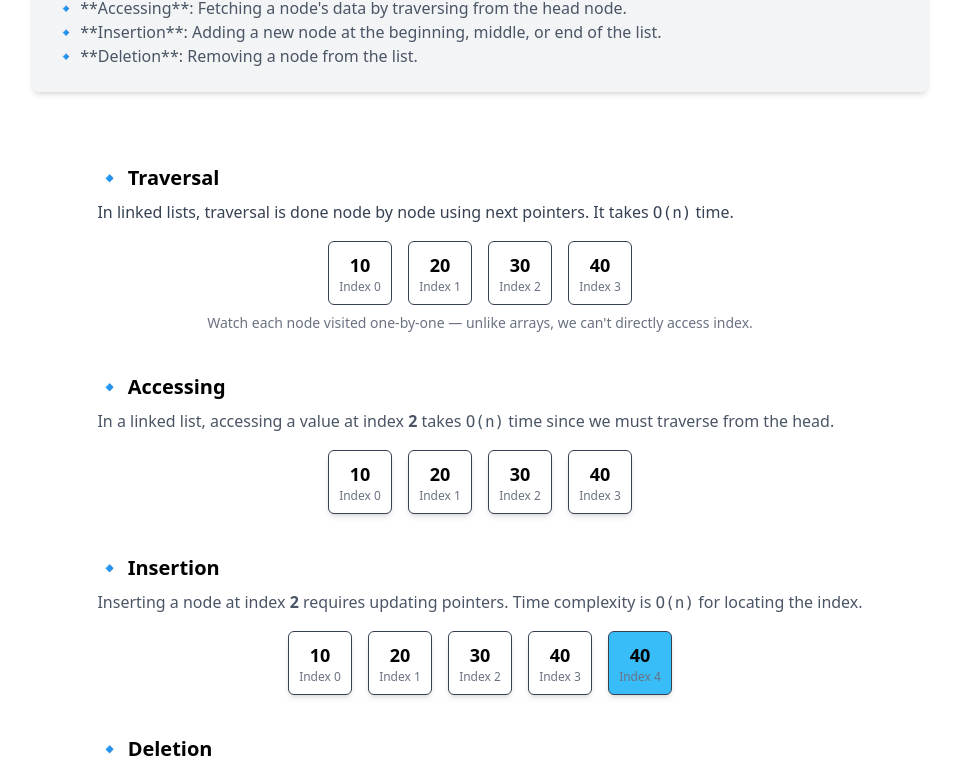
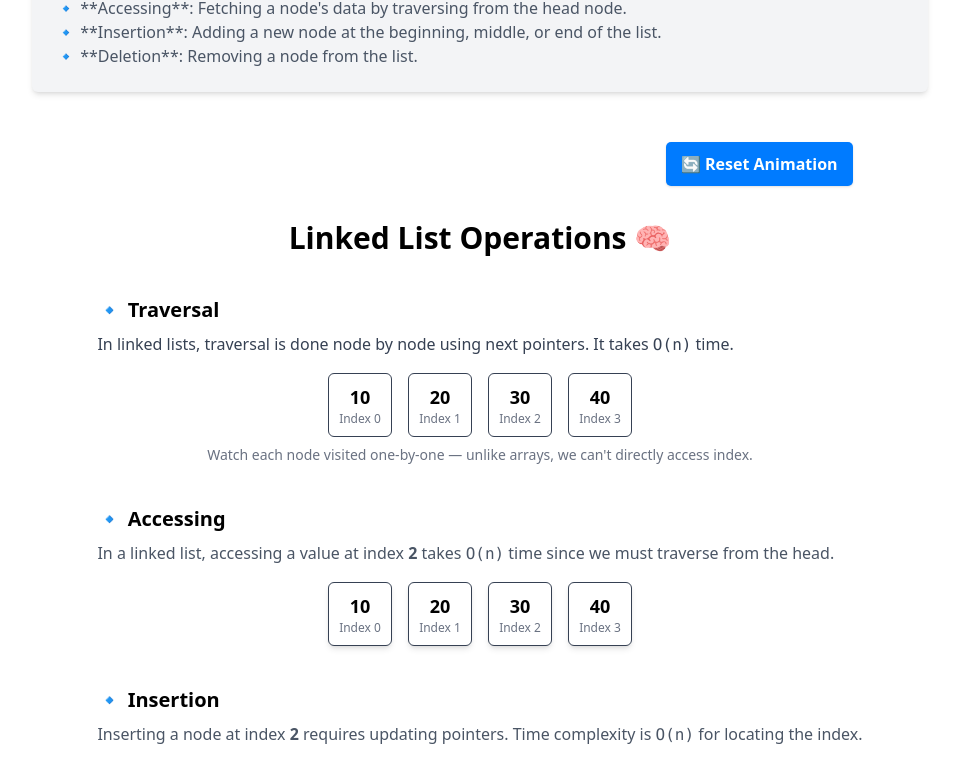
Before and after one commit to MeetMavani/DSAV, a React (Vite) app: page /LinkedList in a window 1280 px wide. Shown: the part 1660-2421 px from the top of the page, without its empty margins (160-1119 px from the left). Built offline with nearby package versions, Linux system fonts and the light colour scheme.

Commit message:
Added reset buttons to the visualizations

```diff
--- a/src/components/AlgorithmVisualizer/Sorting/SortingVisualizer.jsx
+++ b/src/components/AlgorithmVisualizer/Sorting/SortingVisualizer.jsx
@@ -1,4 +1,4 @@
-import { useState, useEffect } from "react";
+import { useState, useEffect, useRef } from "react";
 import "./SortingVisualizer.css";
 import PropTypes from 'prop-types';
 
@@ -6,7 +6,10 @@ const SortingVisualizer = ({ title, algorithmFn }) => {
   const [array, setArray] = useState([]);
   const [speed, setSpeed] = useState(500);
   const [manualInput, setManualInput] = useState("");
+  const [isSorting, setIsSorting] = useState(false);
+  const timeouts = useRef([]);  // To track the timeouts for cleanup
 
+  // Generate random array, sorted array, and reversed array
   const generateArray = () => {
     const newArr = Array.from({ length: 20 }, () => Math.floor(Math.random() * 100) + 1);
     setArray(newArr);
@@ -34,23 +37,33 @@ const SortingVisualizer = ({ title, algorithmFn }) => {
 
   useEffect(() => {
     generateArray();
+    return () => {
+      // Clean up timeouts when component unmounts
+      timeouts.current.forEach(clearTimeout);
+      timeouts.current = [];
+    };
   }, []);
 
   const handleSort = () => {
+    if (isSorting) return; // Prevent sorting if it's already sorting
+
+    setIsSorting(true); // Mark as sorting
     const animations = algorithmFn(array);
 
     animations.forEach((step, i) => {
-      setTimeout(() => {
+      const timeoutId = setTimeout(() => {
         setArray([...step.array]);
 
         const boxes = document.getElementsByClassName("array-box");
         const bars = document.getElementsByClassName("array-bar");
 
+        // Remove any previous highlights
         for (let j = 0; j < boxes.length; j++) {
           boxes[j].classList.remove("comparing", "swapping", "sorted");
           bars[j].classList.remove("comparing", "swapping", "sorted");
         }
 
+        // Add new highlights based on animation step type
         if (step.type === "compare") {
           boxes[step.indices[0]].classList.add("comparing");
           boxes[step.indices[1]].classList.add("comparing");
@@ -63,14 +76,33 @@ const SortingVisualizer = ({ title, algorithmFn }) => {
           bars[step.indices[1]].classList.add("swapping");
         }
 
+        // Mark elements as sorted once the last animation step completes
         if (i === animations.length - 1) {
           for (let k = 0; k < boxes.length; k++) {
             boxes[k].classList.add("sorted");
             bars[k].classList.add("sorted");
           }
+          setIsSorting(false); // Sorting is complete
         }
       }, i * speed);
+
+      timeouts.current.push(timeoutId); // Store the timeout id for cleanup
     });
+  };
+
+  // Reset the array and clear any ongoing animations
+  const handleReset = () => {
+    // Clear all timeouts and reset animations
+    timeouts.current.forEach(clearTimeout);
+    timeouts.current = [];
+    const boxes = document.getElementsByClassName("array-box");
+    const bars = document.getElementsByClassName("array-bar");
+    for (let j = 0; j < boxes.length; j++) {
+      boxes[j].classList.remove("comparing", "swapping", "sorted");
+      bars[j].classList.remove("comparing", "swapping", "sorted");
+    }
+    generateArray(); // Reset array to random values
+    setIsSorting(false); // Reset sorting state
   };
 
   return (
@@ -102,7 +134,8 @@ const SortingVisualizer = ({ title, algorithmFn }) => {
           {speed}ms
         </label>
 
-        <button onClick={handleSort}>{title} Sort</button>
+        <button onClick={handleSort}>Start {title} Sort</button>
+        <button onClick={handleReset}>Reset</button> {/* Reset button */}
       </div>
 
       <div className="array-container">
--- a/src/pages/DataStructures/ArrayVisualizations/ArrayVisualization.jsx
+++ b/src/pages/DataStructures/ArrayVisualizations/ArrayVisualization.jsx
@@ -18,7 +18,35 @@ const ArrayVisualization = () => {
   const insertValue = 25;
   const deleteIndex = 2;
 
-  useEffect(() => {
+  const timelineRef = useRef(null);
+
+  const resetAnimation = () => {
+    // Kill the previous timeline
+    if (timelineRef.current) {
+      timelineRef.current.kill();
+    }
+
+    // Reset styles of all elements before starting new animation
+    const resetElements = (ref) => {
+      const elements = ref.current.children;
+      Array.from(elements).forEach((el) => {
+        el.style.backgroundColor = "#fff"; // Reset background color
+        el.style.color = "#000"; // Reset text color
+        el.style.opacity = "1"; // Reset opacity
+        el.style.scale = "1"; // Reset scale
+        el.style.boxShadow = ""; // Remove box shadow
+      });
+    };
+
+    // Reset the boxes in all sections
+    resetElements(traversalRef);
+    resetElements(accessingRef);
+    resetElements(searchingRef);
+    resetElements(updatingRef);
+    resetElements(insertionRef);
+    resetElements(deletionRef);
+
+    // Now create a new timeline and start the animation
     const tl = gsap.timeline();
 
     const traversalBoxes = traversalRef.current.children;
@@ -151,7 +179,15 @@ const ArrayVisualization = () => {
         lastBox.style.display = "none";
       }
     });
-  }, []);
+
+    // Store the timeline reference for later use
+    timelineRef.current = tl;
+  };
+
+  useEffect(() => {
+    // Initial animation start
+    resetAnimation();
+  }, []);  // Empty dependency array to run once on mount
 
   const renderBoxes = (ref, values) => (
     <div ref={ref} className="flex justify-center items-center gap-4 mt-4">
@@ -212,7 +248,6 @@ const ArrayVisualization = () => {
           Updating means changing the value at a specific index. Since we know the index, this also takes <code>O(1)</code> time.
         </p>
         {renderBoxes(updatingRef, array)}
-
       </div>
 
       {/* Insertion */}
@@ -236,6 +271,16 @@ const ArrayVisualization = () => {
         </p>
         {renderBoxes(deletionRef, array)}
       </div>
+
+      {/* Reset Button */}
+      <div className="flex justify-center mt-4">
+        <button
+          onClick={resetAnimation}
+          className="px-4 py-2 bg-blue-500 text-white rounded-md shadow-md hover:bg-blue-600"
+        >
+          Reset Animation
+        </button>
+      </div>
     </>
   );
 };
--- a/src/pages/DataStructures/LinkedListVisualization.jsx
+++ b/src/pages/DataStructures/LinkedListVisualization.jsx
@@ -1,4 +1,4 @@
-import { useEffect, useRef } from "react";
+import { useEffect, useRef, useState } from "react";
 import gsap from "gsap";
 
 const LinkedListVisualization = () => {
@@ -6,6 +6,7 @@ const LinkedListVisualization = () => {
   const accessingRef = useRef();
   const insertingRef = useRef();
   const deletingRef = useRef();
+  const timelineRef = useRef(null); // for storing timeline instance
 
   const list = [10, 20, 30, 40];
   const accessIndex = 2;
@@ -13,8 +14,9 @@ const LinkedListVisualization = () => {
   const insertValue = 25;
   const deleteIndex = 1;
 
-  useEffect(() => {
+  const runAnimation = () => {
     const tl = gsap.timeline({ delay: 0.5 });
+    timelineRef.current = tl; // This ensures timelineRef points to the new one
 
     // Traversal
     const traversalBoxes = traversalRef.current.children;
@@ -113,6 +115,54 @@ const LinkedListVisualization = () => {
         lastBox.style.display = "none";
       },
     });
+
+    return tl;
+  };
+
+  const resetAnimation = () => {
+    // Kill any previous timeline
+    if (timelineRef.current) {
+      timelineRef.current.kill();
+    }
+
+    // Create a new timeline and assign it
+    const tl = gsap.timeline({ delay: 0.5 });
+    timelineRef.current = tl;
+
+    // Reset traversal boxes
+    [...traversalRef.current.children].forEach((box, i) => {
+      box.style = "";
+      box.querySelector("span:first-child").textContent = list[i];
+    });
+
+    // Reset accessing
+    [...accessingRef.current.children].forEach((box, i) => {
+      box.style = "";
+      box.querySelector("span:first-child").textContent = list[i];
+    });
+
+    // Reset inserting (include extra slot)
+    [...insertingRef.current.children].forEach((box, i) => {
+      box.style = "";
+      box.querySelector("span:first-child").textContent =
+        i < list.length ? list[i] : "";
+    });
+
+    // Reset deleting
+    [...deletingRef.current.children].forEach((box, i) => {
+      box.style = "";
+      box.style.display = "block";
+      box.style.opacity = 1;
+      box.style.scale = 1;
+      box.querySelector("span:first-child").textContent = list[i];
+    });
+
+    runAnimation(); // Start fresh
+  };
+
+
+  useEffect(() => {
+    resetAnimation();
   }, []);
 
   const renderBoxes = (ref, values) => (
@@ -130,7 +180,20 @@ const LinkedListVisualization = () => {
   );
 
   return (
-    <div className="max-w-4xl mx-auto">
+    <div className="max-w-5xl mx-auto">
+      <div className="flex justify-end mb-6">
+        <button
+          onClick={resetAnimation}
+          className="bg-yellow-400 hover:bg-yellow-500 text-black font-semibold py-2 px-4 rounded shadow"
+        >
+          🔄 Reset Animation
+        </button>
+      </div>
+
+      <div className="mb-10">
+        <h2 className="text-3xl font-bold mb-4 text-center">Linked List Operations 🧠</h2>
+      </div>
+
       {/* Traversal */}
       <div className="mt-8">
         <h3 className="text-xl font-semibold mb-2">🔹 Traversal</h3>
```
Also changed, not shown: src/components/AlgorithmVisualizer/Sorting/SortingVisualizer.css (line endings or trailing spaces). Lines whose indentation alone changed are shown as unchanged.
